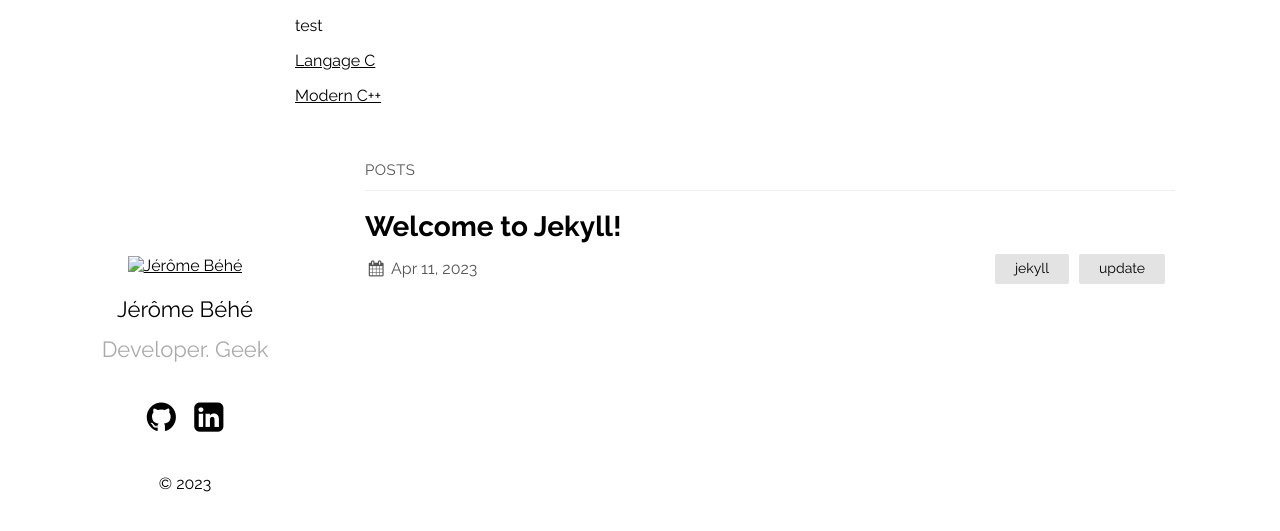
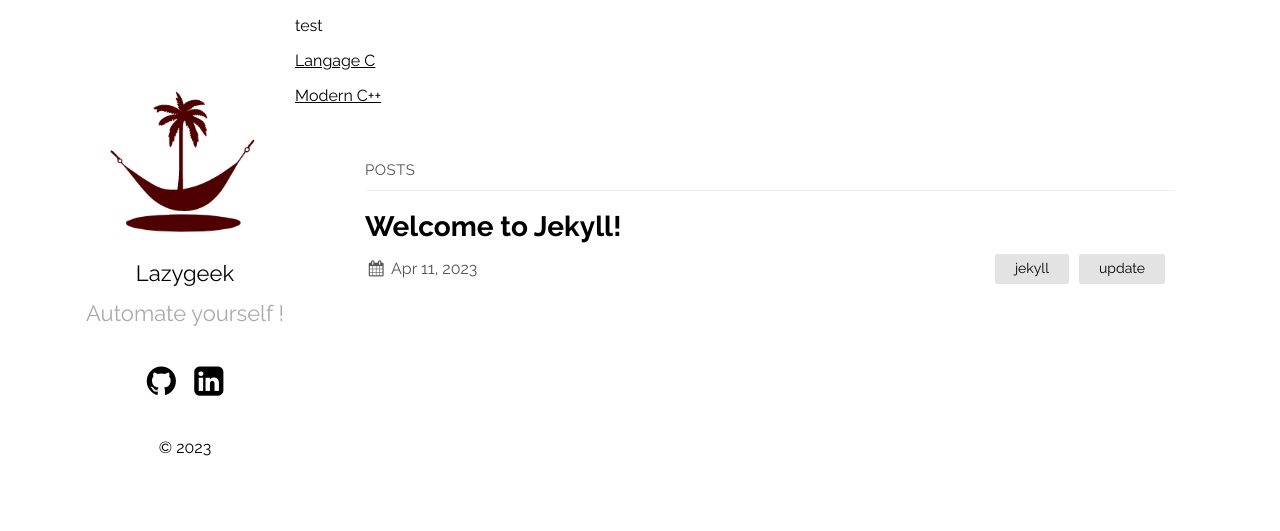
Before and after one commit to behej/lazyjekyll, a Jekyll site: the page built from index.markdown, in a window 1280 px wide. Shown: the top 531 px of the page. Built offline with Jekyll 4.4.1, drawn with Linux system fonts in a browser that asks for light colours.

Commit message:
Fine tuning of left side bar for home page

```diff
--- a/_config.yml
+++ b/_config.yml
@@ -35,8 +35,9 @@ plugins:
   - jekyll-feed
 
 plainwhite:
-  name: Jérôme Béhé
-  tagline: Developer. Geek
+  name: Lazygeek
+  tagline: Automate yourself !
+  portfolio_image:  "assets/images/logo.png"
   date_format: "%b %-d, %Y"
 
   social_links:
--- a/_sass/plain.scss
+++ b/_sass/plain.scss
@@ -79,6 +79,7 @@ main {
     display: flex;
     height: 100vh;
     padding-bottom: 15vh;
+    margin-top: 10vh;
     @media screen and (max-width: $mobileW) {
       height: auto;
       padding: 5vh 30px;
@@ -91,7 +92,7 @@ main {
       max-width: 280px;
     }
     min-width: $leftWidth;
-    justify-content: center;
+    justify-content: start;
     flex-direction: column;
     align-items: center;
     h2 {
```
Also changed, not shown: assets/images/logo.png (added).
